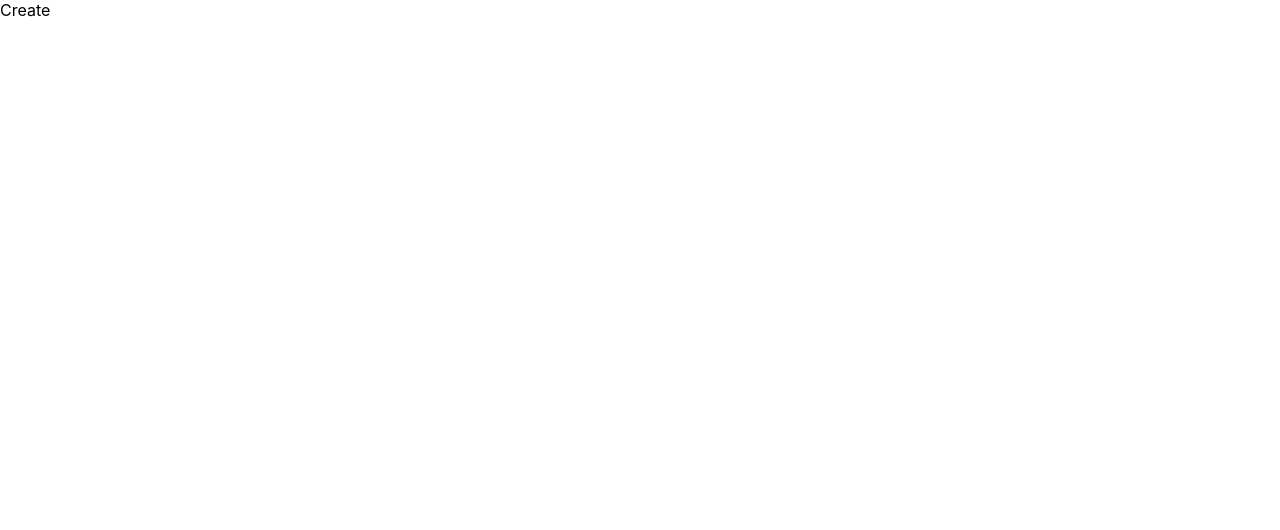
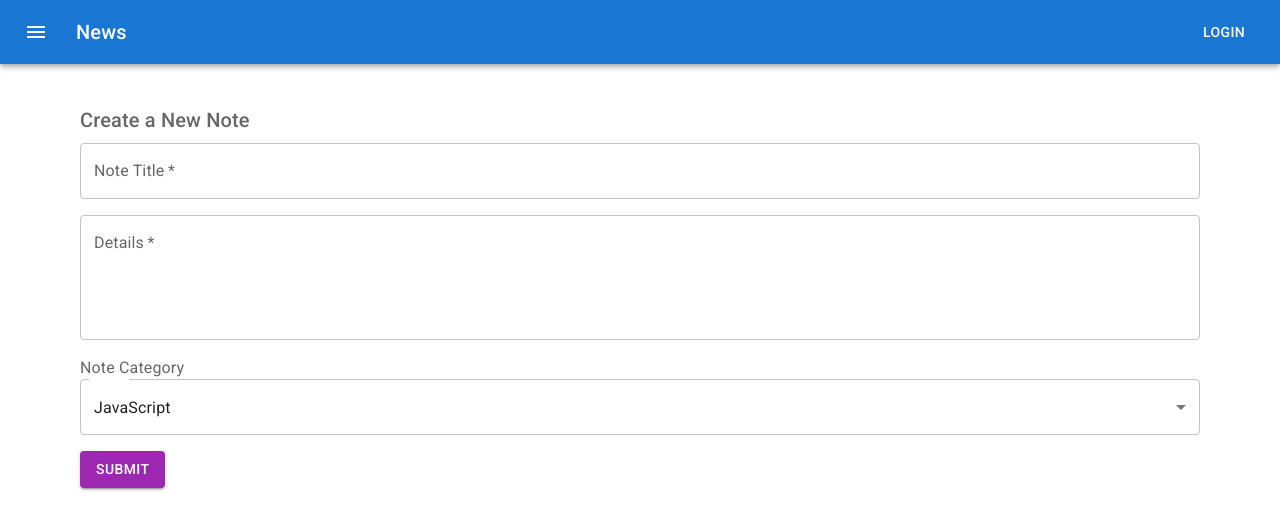
Before and after one commit to farazkhanfk7/material-ui-react-todo, a React (Create React App) app: page /create in a window 1280 px wide. Shown: the top 530 px of the page. Built offline with nearby package versions, Linux system fonts and the light colour scheme.

Commit message:
navbar + drawer

```diff
--- a/src/App.js
+++ b/src/App.js
@@ -1,10 +1,12 @@
 import Create from './pages/Create';
 import Notes from './pages/Notes';
+import Appbar from './components/Appbar';
 import { BrowserRouter as Router, Route, Switch } from 'react-router-dom';
 
 function App() {
   return (
     <div>
+      <Appbar/>
       <Router>
         <Switch>
           <Route exact path="/">
--- /dev/null
+++ b/src/components/Appbar.js
@@ -0,0 +1,80 @@
+import AppBar from '@mui/material/AppBar';
+import Box from '@mui/material/Box';
+import Toolbar from '@mui/material/Toolbar';
+import Typography from '@mui/material/Typography';
+import Button from '@mui/material/Button';
+import IconButton from '@mui/material/IconButton';
+import MenuIcon from '@mui/icons-material/Menu';
+import { useState } from 'react';
+import Drawer from '@mui/material/Drawer';
+import List from '@mui/material/List';
+import Divider from '@mui/material/Divider';
+import ListItem from '@mui/material/ListItem';
+import ListItemIcon from '@mui/material/ListItemIcon';
+import ListItemText from '@mui/material/ListItemText';
+import InboxIcon from '@mui/icons-material/MoveToInbox';
+import MailIcon from '@mui/icons-material/Mail';
+
+export default function ButtonAppBar() {
+    const [state, setState] = useState({
+      left: false,
+    });
+
+    const anchor = "left"
+
+    const toggleDrawer = (anchor, open) => (event) => {
+      setState({ ...state, [anchor]: open });
+    };
+
+    const list = (anchor) => (
+      <Box
+        sx={{ width: anchor === 'top' || anchor === 'bottom' ? 'auto' : 250 }}
+        role="presentation"
+        onClick={toggleDrawer(anchor, false)}
+        onKeyDown={toggleDrawer(anchor, false)}
+      >
+        <List>
+          {['Inbox', 'Starred', 'Send email', 'Drafts'].map((text, index) => (
+            <ListItem button key={text}>
+              <ListItemIcon>
+                {index % 2 === 0 ? <InboxIcon /> : <MailIcon />}
+              </ListItemIcon>
+              <ListItemText primary={text} />
+            </ListItem>
+          ))}
+        </List>
+        <Divider />
+      </Box>
+    );
+
+  return (
+    <Box sx={{ flexGrow: 1 }}>
+      <AppBar position="static">
+        <Toolbar>
+          <IconButton
+            size="large"
+            edge="start"
+            color="inherit"
+            aria-label="menu"
+            sx={{ mr: 2 }}
+            onClick={toggleDrawer(anchor, true)}
+          >
+            <MenuIcon />
+          </IconButton>
+
+          <Drawer
+            anchor={anchor}
+            open={state[anchor]}
+            onClose={toggleDrawer(anchor, false)}
+          >
+            {list(anchor)}
+          </Drawer>
+          <Typography variant="h6" component="div" sx={{ flexGrow: 1 }}>
+            News
+          </Typography>
+          <Button color="inherit">Login</Button>
+        </Toolbar>
+      </AppBar>
+    </Box>
+  );
+}
--- a/src/pages/Create.js
+++ b/src/pages/Create.js
@@ -1,9 +1,107 @@
+import { Typography } from "@mui/material";
+import Button from '@mui/material/Button';
+import Container from '@mui/material/Container'
+import TextField from '@mui/material/TextField';
+import { useState } from 'react';
+import Box from '@mui/material/Box';
+import FormLabel from '@mui/material/FormLabel';
+import MenuItem from '@mui/material/MenuItem';
+import Select from '@mui/material/Select';
+import FormControl from '@mui/material/FormControl'
+
+const categories = [
+    'JavaScript',
+    'Python',
+    'Golang',
+    'C++'
+];
+
 const Create = () => {
+    const [title, setTitle] = useState('')
+    const [details, setDetails] = useState('')
+    const [titleError, setTitleError] = useState(false)
+    const [detailsError, setDetailsError] = useState(false)
+    const [category, setCategory] = useState('JavaScript')
+
+    const handleSubmit = (e) => {
+      e.preventDefault()
+      setTitleError(false)
+      setDetailsError(false)
+
+      if (title === '') {
+        setTitleError(true)
+      }
+      if (details === '') {
+        setDetailsError(true)
+      }
+      if (title && details && category) {
+        console.log(title, details, category)
+      }
+    }
+
     return (
-        <div>
-            Create
-        </div>
-     );
+      <Container size="sm">
+        <Box m={2} pt={3}>
+        <Typography
+          variant="h6"
+          color="textSecondary"
+          component="h2"
+          gutterBottom
+        >
+          Create a New Note
+        </Typography>
+
+        <form noValidate autoComplete="off" onSubmit={handleSubmit}>
+          <TextField
+            onChange={(e) => setTitle(e.target.value)}
+            label="Note Title"
+            variant="outlined"
+            color="secondary"
+            fullWidth
+            required
+            error={titleError}
+          />
+          <TextField sx={{ marginTop: 2, marginBottom: 2 }}
+            onChange={(e) => setDetails(e.target.value)}
+            label="Details"
+            variant="outlined"
+            color="secondary"
+            multiline
+            rows={4}
+            fullWidth
+            required
+            error={detailsError}
+          />
+
+        <Box sx={{ minWidth: 120, marginBottom: 2 }}>
+            <FormControl fullWidth>
+                <FormLabel>Note Category</FormLabel>
+                <Select
+                value={category}
+                label="Topic"
+                onChange={(e) => setCategory(e.target.value)}
+                >
+                  { categories.map((category) => (
+                      <MenuItem key={category} value={category}>
+                      {category}
+                    </MenuItem>
+                  ))}
+                </Select>
+            </FormControl>
+        </Box>
+
+          <Button
+            type="submit"
+            color="secondary"
+            variant="contained">
+            Submit
+          </Button>
+        </form>
+
+        </Box>
+      </Container>
+
+    )
 }
 
 export default Create;
--- a/src/pages/Notes.js
+++ b/src/pages/Notes.js
@@ -1,90 +1,9 @@
-import { Typography } from "@mui/material";
-import { makeStyles } from '@mui/styles';
-import Stack from '@mui/material/Stack';
-import { useState, Fragment } from 'react'
-import Button from '@mui/material/Button';
-import Box from '@mui/material/Box';
-import Drawer from '@mui/material/Drawer';
-import List from '@mui/material/List';
-import Divider from '@mui/material/Divider';
-import ListItem from '@mui/material/ListItem';
-import ListItemIcon from '@mui/material/ListItemIcon';
-import ListItemText from '@mui/material/ListItemText';
-import InboxIcon from '@mui/icons-material/MoveToInbox';
-import MailIcon from '@mui/icons-material/Mail';
-import MenuIcon from '@mui/icons-material/Menu';
-
-const useStyles = makeStyles({
-    btn:{
-        backgroundColor: 'black'
-    }
-
-})
-
 const Notes = () => {
-    const classes = useStyles()
-    const [state, setState] = useState({
-        left: false,
-      });
-
-      const toggleDrawer = (anchor, open) => (event) => {
-        if (event.type === 'keydown' && (event.key === 'Tab' || event.key === 'Shift')) {
-          return;
-        }
-
-        setState({ ...state, [anchor]: open });
-      };
-
-      const list = (anchor) => (
-        <Box
-          sx={{ width: anchor === 'top' || anchor === 'bottom' ? 'auto' : 250 }}
-          role="presentation"
-          onClick={toggleDrawer(anchor, false)}
-          onKeyDown={toggleDrawer(anchor, false)}
-        >
-          <List>
-            {['Inbox', 'Starred', 'Send email', 'Drafts'].map((text, index) => (
-              <ListItem button key={text}>
-                <ListItemIcon>
-                  {index % 2 === 0 ? <InboxIcon /> : <MailIcon />}
-                </ListItemIcon>
-                <ListItemText primary={text} />
-              </ListItem>
-            ))}
-          </List>
-          <Divider />
-          <List>
-            {['All mail', 'Trash', 'Spam'].map((text, index) => (
-              <ListItem button key={text}>
-                <ListItemIcon>
-                  {index % 2 === 0 ? <InboxIcon /> : <MailIcon />}
-                </ListItemIcon>
-                <ListItemText primary={text} />
-              </ListItem>
-            ))}
-          </List>
-        </Box>
-      );
-
-      return (
+    return (
         <div>
-          {['left'].map((anchor) => (
-            <Fragment key={anchor}>
-              <Button color="secondary" className={classes.btn}>Try</Button>
-              <Button color="secondary" onClick={toggleDrawer(anchor, true)}>
-                <MenuIcon></MenuIcon>
-              </Button>
-              <Drawer
-                anchor={anchor}
-                open={state[anchor]}
-                onClose={toggleDrawer(anchor, false)}
-              >
-                {list(anchor)}
-              </Drawer>
-            </Fragment>
-          ))}
+            Notes Page
         </div>
-      );
+     );
 }
 
 export default Notes;
```
